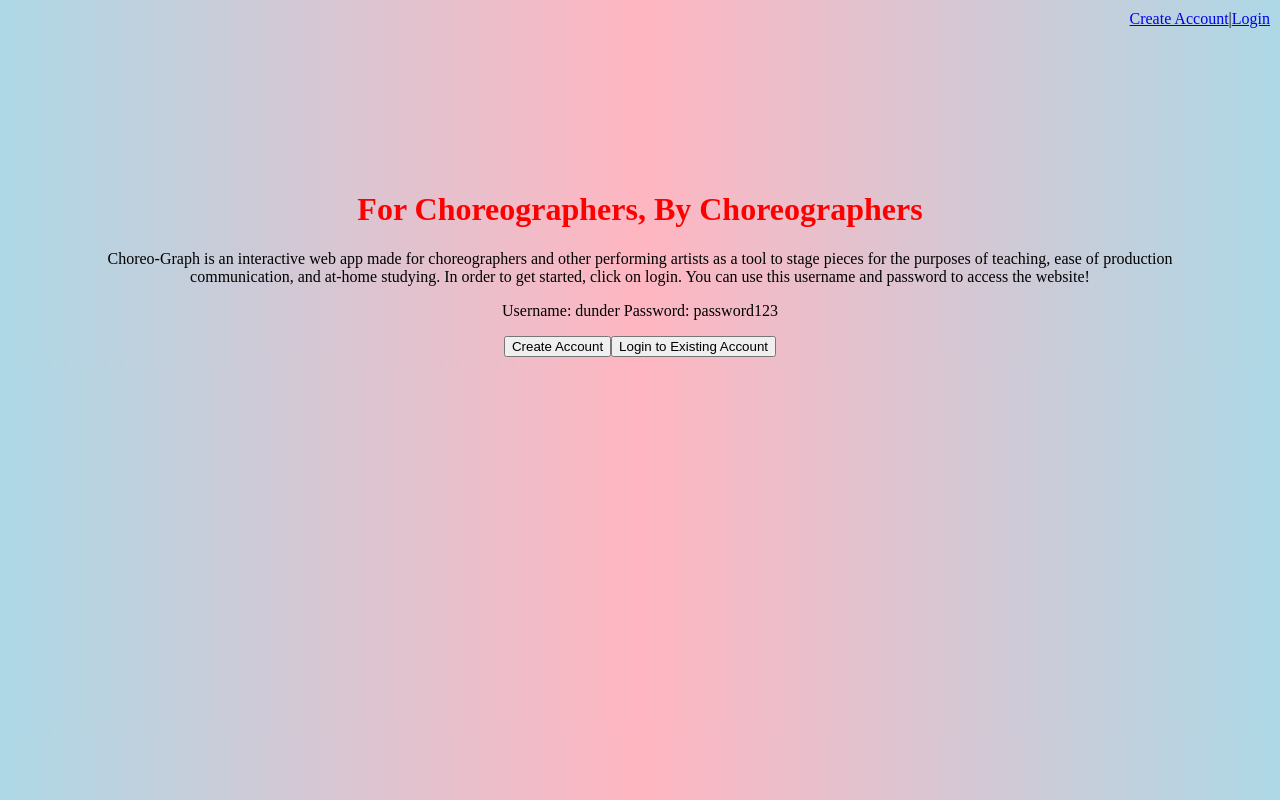
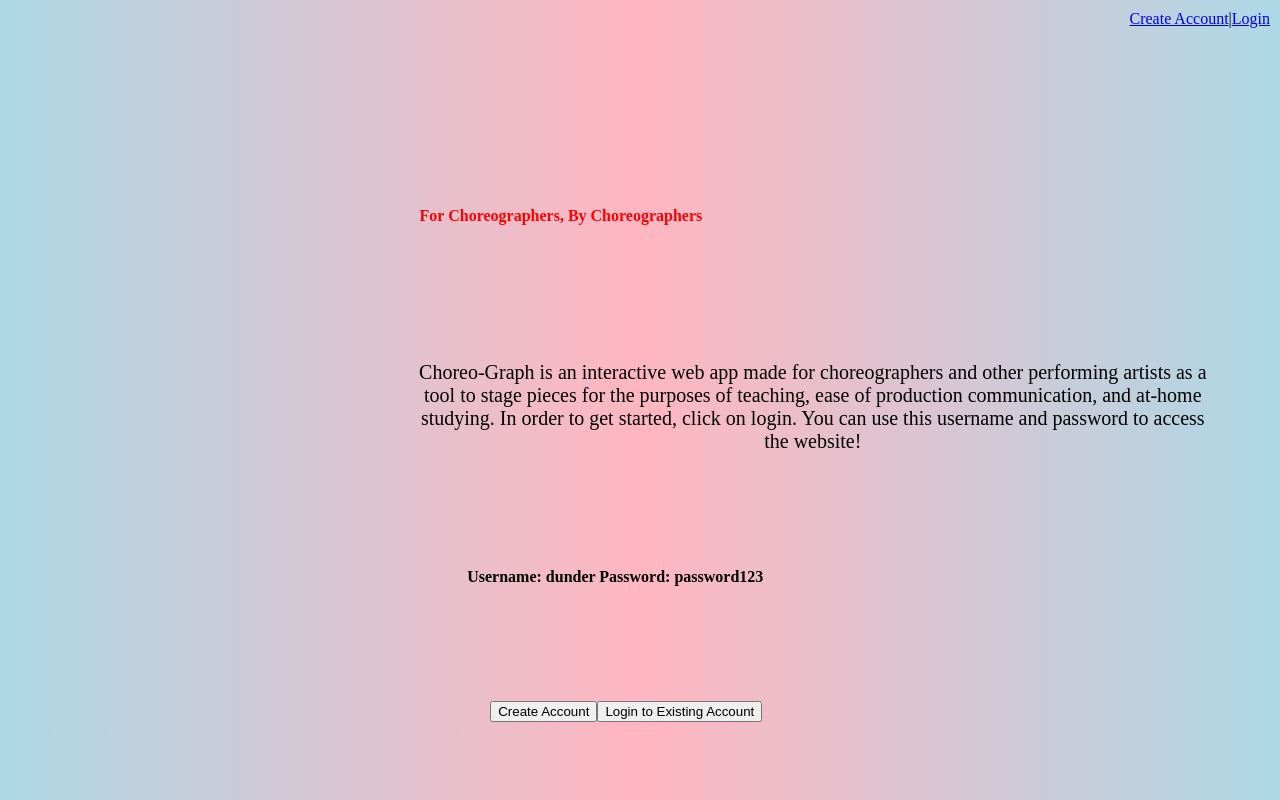
Before and after one commit to angeladt1997/Choreo-Graph, a React app: page / in a window 1280 px wide. Built offline with nearby package versions, Linux system fonts and the light colour scheme.

Commit message:
modible first landing

```diff
--- a/src/Components/App/App.css
+++ b/src/Components/App/App.css
@@ -1,15 +1,10 @@
 .App_NavBar {
-  margin: 10px;
-  margin-bottom: 20px;
-  position: fixed;
-  top: 0;
-  right: 0;
-  padding-bottom: 20%;
+  margin: auto;
+  padding-left: 30%;
 }
 
-@media only screen and (max-width: 600px){
 body{
-    background-color: lightskyblue;
+  background-color: lightgray;
 }
 .loginForm{
   display: flex;
@@ -29,9 +24,33 @@
   margin: auto;
 }
 
+.landingHeader{
+  margin: auto;
+  padding: 10px;
+  text-align: center;
+  display: flex;
+  font-size: 8px;
+  margin-left: 30%;
+}
 .introText{
-    font-size: 12px;
+  font-size: 20px;
   text-align: center;
+  margin-left: 30%;
+  margin-top: 10%;
+}
+
+.loginFromLanding {
+  display: flex;
+  margin-left: 35%;
+  font-size: 16px;
+  margin-top: 10%
+}
+
+.linksToLogin {
+  display: flex;
+  flex-direction: row;
+  margin-left: 37%;
+  margin-top: 10%;
 }
 
 .pieceOptions {
@@ -39,4 +58,14 @@
   flex-direction: column;
   margin: 4px;
 }
+
+@media screen and (min-width: 600px){
+  .App_NavBar {
+  margin: 10px;
+  margin-bottom: 20px;
+  position: fixed;
+  top: 0;
+  right: 0;
+  padding-bottom: 20%;
 }
+}
--- a/src/Components/LoginForm/LoginForm.css
+++ b/src/Components/LoginForm/LoginForm.css
@@ -1,3 +1,8 @@
+
+
+
+@media screen and (min-width: 600px) {
+
 .createNewUser{
     display: flex;
     justify-content: flex-end;
@@ -43,4 +48,5 @@
     cursor: pointer;
     color: black;
     text-decoration-color: red;
+    }
 }
--- a/src/Components/NewUserForm/NewUserForm.css
+++ b/src/Components/NewUserForm/NewUserForm.css
@@ -1,3 +1,6 @@
+
+@media screen and (min-width: 600px) {
+
     h1 {
         text-align: center;
         padding-top: 170px;
@@ -53,3 +56,4 @@ body {
 
 
     }
+}
--- a/src/Routes/DashboardPage/Dashboard.css
+++ /dev/null
@@ -1,6 +0,0 @@
-
-
-@media screen and (max-height: 450px) {
-    .sideMenu {padding-top: 15px;}
-    .sideMenu {font-size: 18px}
-}
--- a/src/Routes/DashboardPage/DashboardPage.js
+++ b/src/Routes/DashboardPage/DashboardPage.js
@@ -1,5 +1,4 @@
 import React from 'react';
-import './Dashboard.css';
 import { Link } from 'react-router-dom';
 
 const DashboardPage = (props) => {
--- a/src/Routes/LandingPage/LandingPage.css
+++ b/src/Routes/LandingPage/LandingPage.css
@@ -1,3 +1,7 @@
+
+
+@media screen and (min-width: 600px) {
+
   .center {
     text-align: center;
   }
@@ -20,3 +24,4 @@ nav {
     padding: 50px;
 
   }
+}
--- a/src/Routes/LandingPage/LandingPage.js
+++ b/src/Routes/LandingPage/LandingPage.js
@@ -26,17 +26,20 @@ const LandingPage = (props) => {
     and at-home studying. In order to get started, click on login. You can use this username and password
     to access the website!</p>
 
-    <p>
-
+    <p className="loginFromLanding">
+    <b>
     Username: dunder
     Password: password123
+    </b>
         </p>
+        <div className="linksToLogin">
         <Link to='/NewUser' >
           <button>Create Account</button>
         </Link>
         <Link to='/Login' >
           <button>Login to Existing Account</button>
         </Link>
+        </div>
       </section>
     </div>
   );
```
Also changed, not shown: src/Routes/LandingPage/ChoreGraphImages/choreographLogo.png (added). Lines whose indentation alone changed are shown as unchanged.
